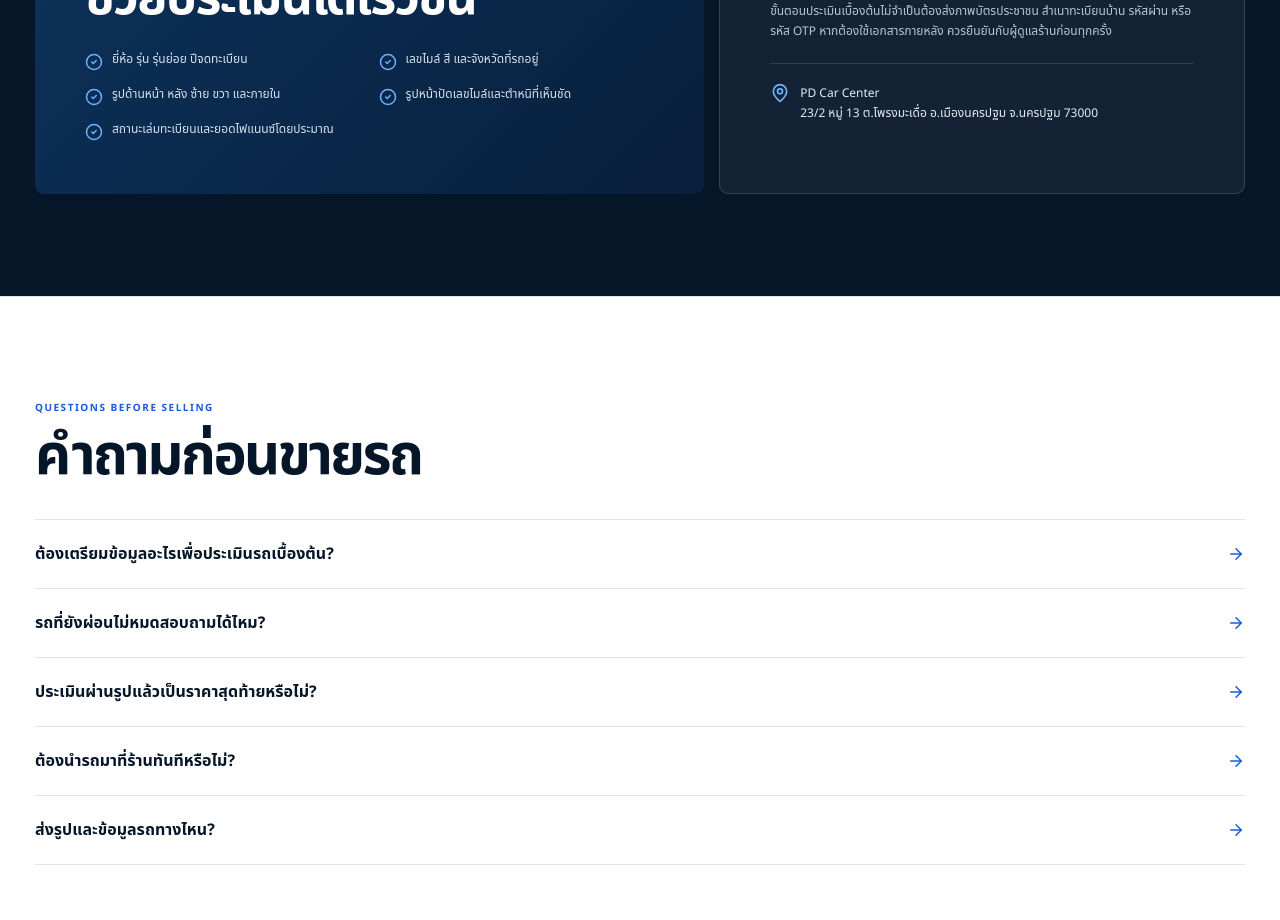
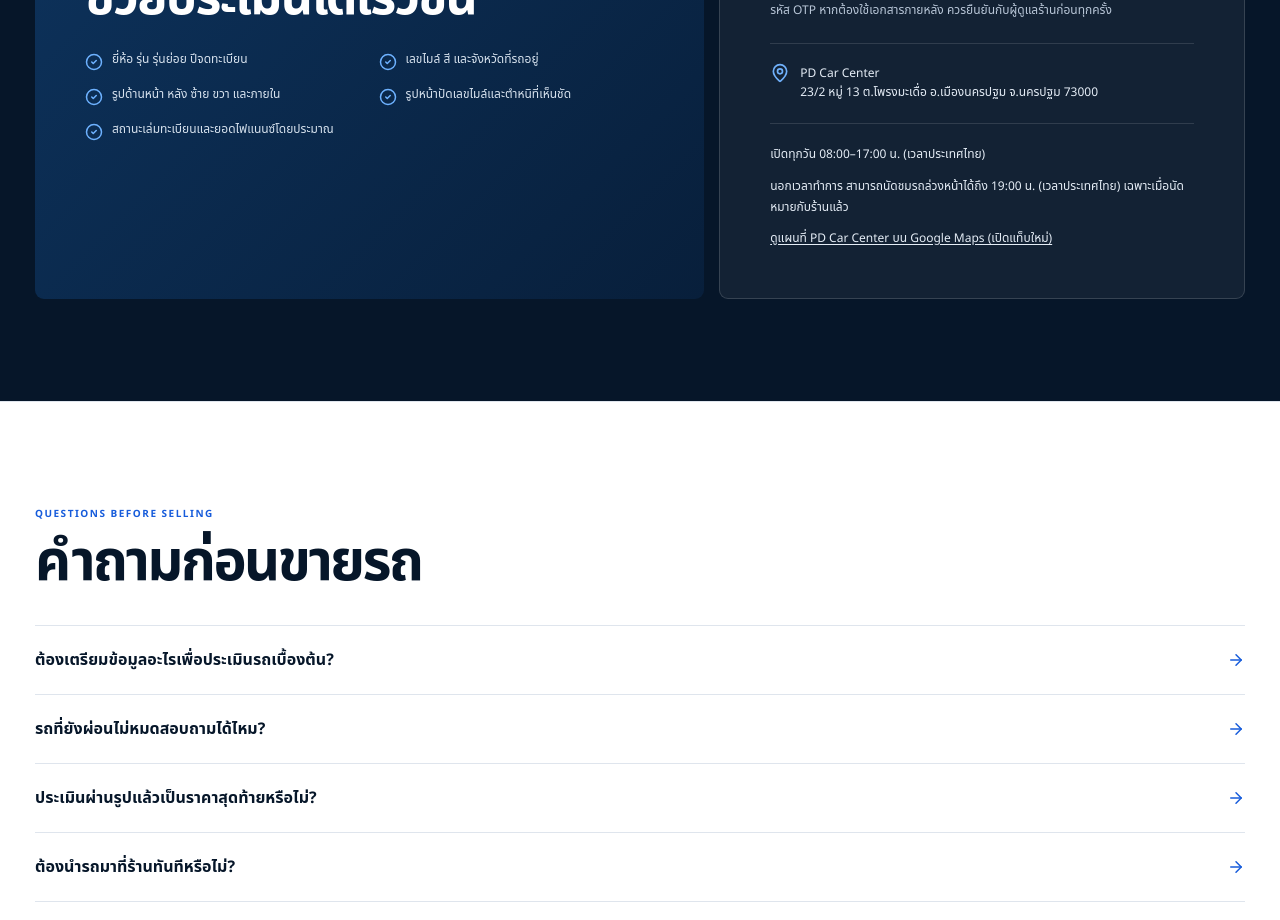
Before and after one commit to puttipong9777-bit/pdcar-website, a Next.js app: page /sell-car in a window 1280 px wide. Shown: the part 1760-2680 px from the top of the page. Built offline with nearby package versions, Linux system fonts and the light colour scheme; no server answers.

Commit message:
Add owner-confirmed business hours and map link

```diff
--- a/app/cars/[identifier]/page.tsx
+++ b/app/cars/[identifier]/page.tsx
@@ -2,6 +2,7 @@ import { ArrowLeft, Fuel, Gauge, Images, MessageCircle, Phone, Settings2 } from
 import type { Metadata } from "next";
 import Image from "next/image";
 import Link from "next/link";
+import { BusinessVisitInfo } from "@/components/business-visit-info";
 import { notFound } from "next/navigation";
 import { MetaViewContent } from "@/components/meta-view-content";
 import { getPublicVehicle } from "@/lib/vehicle-data";
@@ -99,6 +100,7 @@ export default async function VehiclePage({ params }: { params: Promise<{ identi
           {vehicle.description ? <p className="description">{vehicle.description}</p> : null}
           {vehicle.monthlyPayment !== undefined ? <div className="finance-box"><span>ผ่อนประมาณ</span><strong>{price.format(vehicle.monthlyPayment)}/เดือน</strong>{vehicle.installment ? <small>{vehicle.installment} งวด</small> : null}</div> : null}
           <p>ตรวจสอบสถานะล่าสุดและนัดชมรถก่อนเดินทางมาที่ร้านนครปฐม</p>
+          <BusinessVisitInfo />
           <p><Link href="/sell-car">มีรถอยากขาย? ดูขั้นตอนประเมินรถเบื้องต้น</Link></p>
           <div className="detail-actions">
             <a className="primary-action full" href={`tel:${phone}`} data-analytics="phone_click" data-analytics-car={vehicle.carId}><Phone size={19} />สอบถามรถคันนี้ {phone}</a>
--- a/app/globals.css
+++ b/app/globals.css
@@ -517,3 +517,8 @@ img, video { max-width: 100%; }
   html { scroll-behavior: auto; }
   *, *::before, *::after { scroll-behavior: auto !important; transition-duration: .01ms !important; animation-duration: .01ms !important; animation-iteration-count: 1 !important; }
 }
+
+/* Keep visit information readable inside both contact cards and detail panels. */
+.business-visit-info, .sell-privacy-card > .business-visit-info { display: block; line-height: 1.75; }
+.business-visit-info p { margin: 0 0 .65rem; }
+.business-visit-info a { text-decoration: underline; text-underline-offset: .2em; overflow-wrap: anywhere; }
--- a/app/layout.tsx
+++ b/app/layout.tsx
@@ -1,4 +1,5 @@
 import type { Metadata } from "next";
+import { businessMapUrl, businessOpeningHours } from "@/lib/business-info";
 import { headers } from "next/headers";
 import { MetaPixel } from "@/components/meta-pixel";
 import { SiteAnalytics } from "@/components/site-analytics";
@@ -49,6 +50,8 @@ export default async function RootLayout({ children }: Readonly<{ children: Reac
         logo: "https://www.pdcarcenter.com/media/site/logo",
         image: "https://www.pdcarcenter.com/media/site/storefront",
         telephone: phone,
+        hasMap: businessMapUrl,
+        openingHoursSpecification: [businessOpeningHours],
         description: "ร้านรถมือสองและรับซื้อรถมือสองในจังหวัดนครปฐม",
         address: {
           "@type": "PostalAddress",
--- a/app/page.tsx
+++ b/app/page.tsx
@@ -18,6 +18,7 @@ import {
 } from "lucide-react";
 import Image from "next/image";
 import Link from "next/link";
+import { BusinessVisitInfo } from "@/components/business-visit-info";
 import { CatalogBrowser } from "@/components/catalog-browser";
 import { VehicleStories } from "@/components/vehicle-stories";
 import { ShowroomHero } from "@/components/showroom-hero";
@@ -59,7 +60,7 @@ export default async function HomePage() {
         <div className="sell-section-heading"><h2 id="buying-questions">คำถามก่อนซื้อรถมือสองในนครปฐม</h2></div>
         <div className="sell-faq-list">
           <details><summary>ดูรถที่พร้อมขายได้ที่ไหน?<ArrowRight size={18} /></summary><p>ดู<a href="#inventory">รายการรถในร้าน</a> พร้อมราคา รูป และสถานะรายคัน รถที่มีป้าย “ติดจอง” ยังไม่พร้อมขาย ควรสอบถามสถานะล่าสุดและนัดหมายก่อนเดินทาง</p></details>
-          <details><summary>PD Car Center อยู่ที่ไหน และนัดชมรถอย่างไร?<ArrowRight size={18} /></summary><p>ร้านอยู่ที่ 23/2 หมู่ 13 ตำบลโพรงมะเดื่อ อำเภอเมืองนครปฐม จังหวัดนครปฐม 73000 โทร <a href={`tel:${phone}`} data-analytics="phone_click">{phone}</a> หรือ <a href={lineUrl} data-analytics="line_click">LINE @pdcar</a> เพื่อยืนยันเวลานัดชมรถ</p></details>
+          <details><summary>PD Car Center อยู่ที่ไหน และนัดชมรถอย่างไร?<ArrowRight size={18} /></summary><p>ร้านอยู่ที่ 23/2 หมู่ 13 ตำบลโพรงมะเดื่อ อำเภอเมืองนครปฐม จังหวัดนครปฐม 73000 โทร <a href={`tel:${phone}`} data-analytics="phone_click">{phone}</a> หรือ <a href={lineUrl} data-analytics="line_click">LINE @pdcar</a> เพื่อยืนยันเวลานัดชมรถ</p><BusinessVisitInfo /></details>
           <details><summary>อยากขายรถให้ร้าน ต้องเริ่มอย่างไร?<ArrowRight size={18} /></summary><p>เตรียมยี่ห้อ รุ่น ปีจดทะเบียน เลขไมล์ และรูปถ่าย แล้วติดต่อร้านเพื่อประเมินเบื้องต้น ราคาสุดท้ายขึ้นอยู่กับการตรวจรถและเอกสาร <Link href="/sell-car">ดูขั้นตอนขายรถและข้อมูลที่ควรเตรียม</Link></p></details>
         </div>
       </section>
@@ -208,6 +209,7 @@ export default async function HomePage() {
         </div>
         <div className="footer-contact">
           <strong>ติดต่อเรา</strong>
+          <BusinessVisitInfo />
           <a href={`tel:${phone}`} data-analytics="phone_click"><Phone size={16} />{phone}</a>
           <p><MapPin size={16} />23/2 หมู่ 13 ต.โพรงมะเดื่อ อ.เมืองนครปฐม จ.นครปฐม 73000</p>
         </div>
--- a/app/sell-car/page.tsx
+++ b/app/sell-car/page.tsx
@@ -17,6 +17,7 @@ import {
 import type { Metadata } from "next";
 import Image from "next/image";
 import Link from "next/link";
+import { BusinessVisitInfo } from "@/components/business-visit-info";
 
 export const metadata: Metadata = {
   title: "รับซื้อรถมือสองนครปฐม | ขายรถให้เรา",
@@ -140,6 +141,7 @@ export default function SellCarPage() {
           <h3>เริ่มต้นโดยไม่ส่งข้อมูลส่วนตัวสำคัญ</h3>
           <p>ขั้นตอนประเมินเบื้องต้นไม่จำเป็นต้องส่งภาพบัตรประชาชน สำเนาทะเบียนบ้าน รหัสผ่าน หรือรหัส OTP หากต้องใช้เอกสารภายหลัง ควรยืนยันกับผู้ดูแลร้านก่อนทุกครั้ง</p>
           <div><MapPin size={20} /><span>PD Car Center<br />23/2 หมู่ 13 ต.โพรงมะเดื่อ อ.เมืองนครปฐม จ.นครปฐม 73000</span></div>
+          <BusinessVisitInfo />
         </div>
       </section>
 
--- /dev/null
+++ b/components/business-visit-info.tsx
@@ -0,0 +1,9 @@
+import { businessHoursText, businessMapUrl, viewingAppointmentText } from "@/lib/business-info";
+
+export function BusinessVisitInfo() {
+  return <div className="business-visit-info">
+    <p>{businessHoursText}</p>
+    <p>{viewingAppointmentText}</p>
+    <a href={businessMapUrl} target="_blank" rel="noopener noreferrer">ดูแผนที่ PD Car Center บน Google Maps (เปิดแท็บใหม่)</a>
+  </div>;
+}
--- /dev/null
+++ b/lib/business-info.ts
@@ -0,0 +1,10 @@
+// Business owner confirmed these facts on 17 October 2026.
+export const businessMapUrl = "https://maps.app.goo.gl/nzqpjnq3GD5LNs5W6?g_st=ic";
+export const businessHoursText = "เปิดทุกวัน 08:00–17:00 น. (เวลาประเทศไทย)";
+export const viewingAppointmentText = "นอกเวลาทำการ สามารถนัดชมรถล่วงหน้าได้ถึง 19:00 น. (เวลาประเทศไทย) เฉพาะเมื่อนัดหมายกับร้านแล้ว";
+export const businessOpeningHours = {
+  "@type": "OpeningHoursSpecification",
+  dayOfWeek: ["Monday", "Tuesday", "Wednesday", "Thursday", "Friday", "Saturday", "Sunday"].map((day) => `https://schema.org/${day}`),
+  opens: "08:00",
+  closes: "17:00"
+};
```
Also changed, not shown: 2 other files (tests, documents, lock files or other folders).
